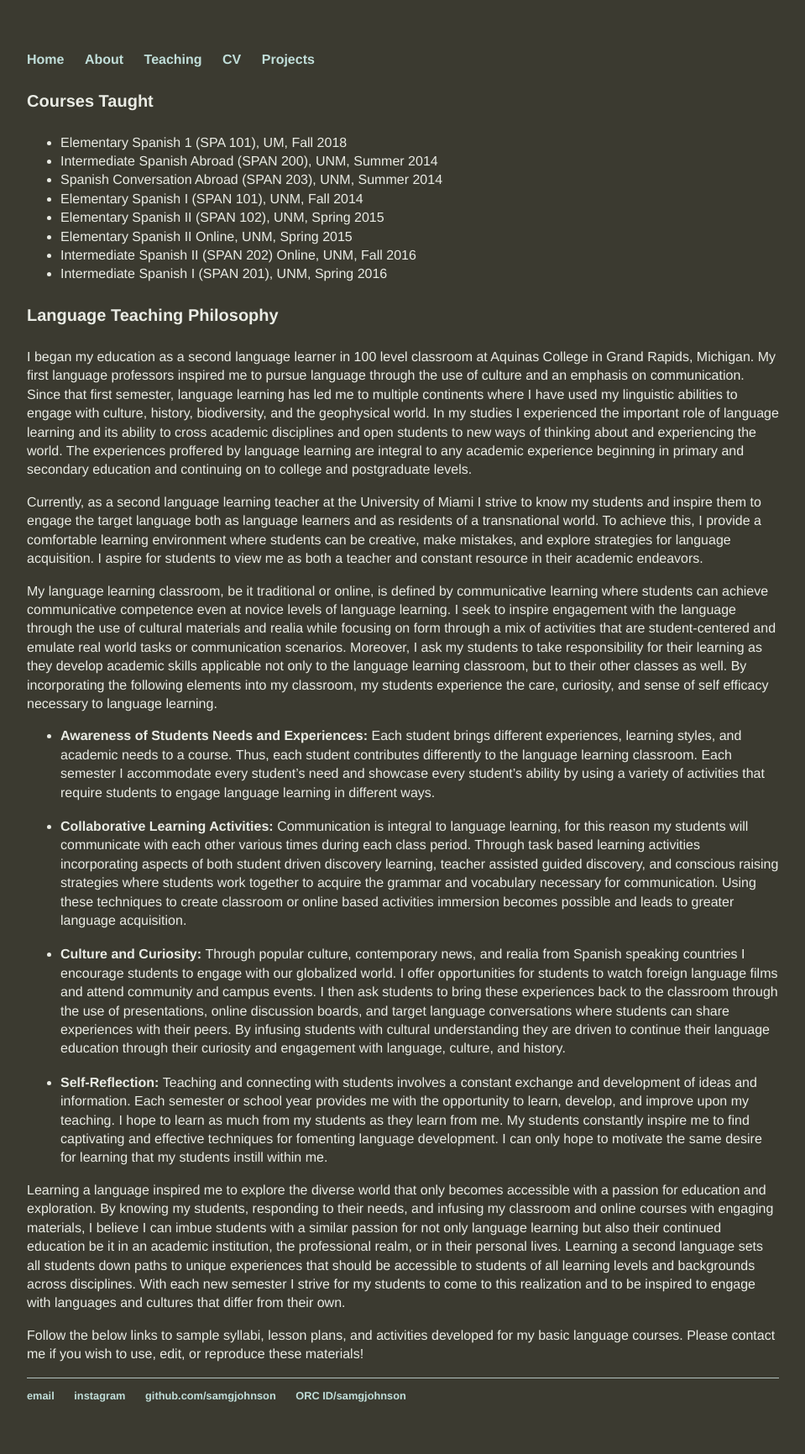
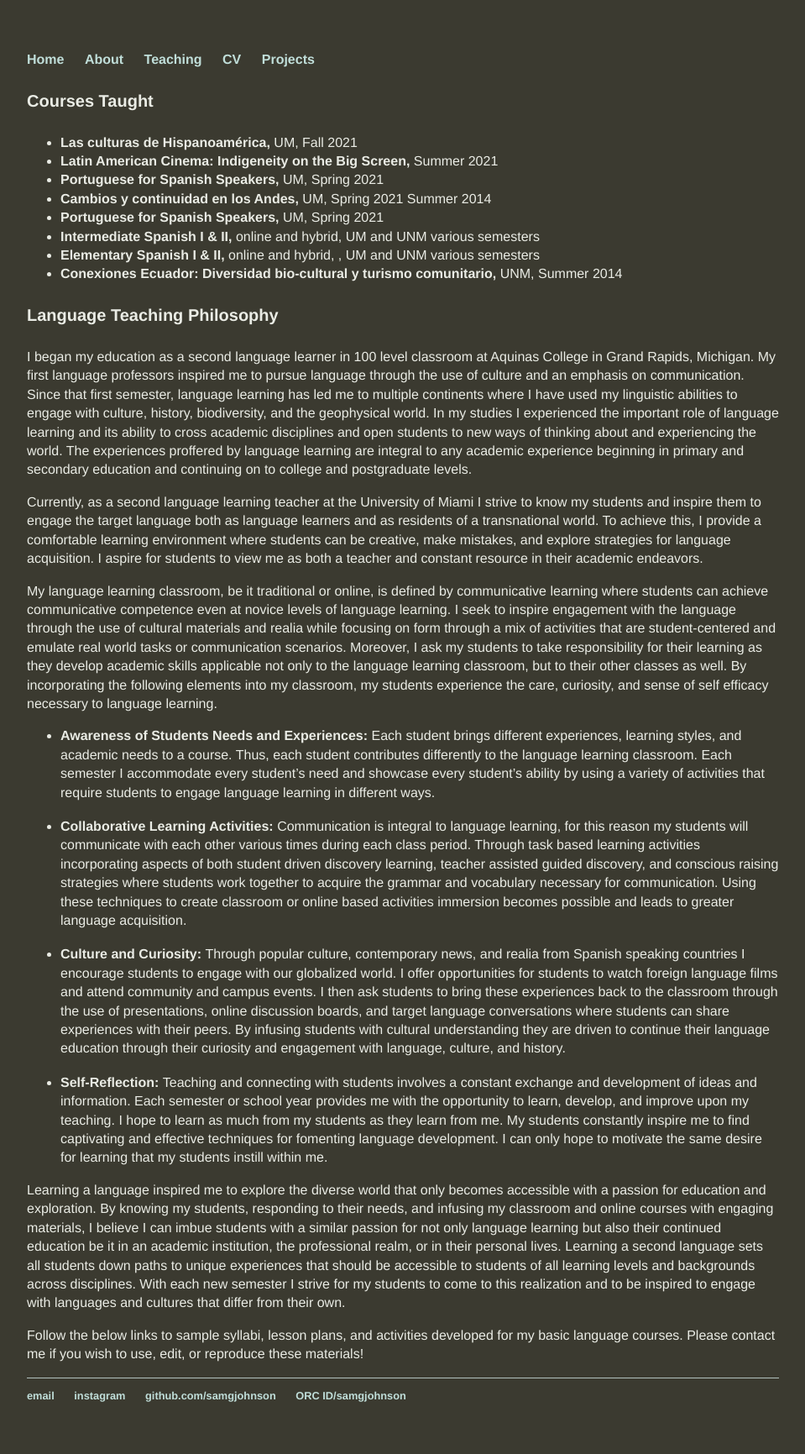
Before and after one commit to samgjohnson/samgjohnson.github.io, a Jekyll site: the page built from teaching portfolio/index.html, in a window 1280 px wide. Shown: the whole page at 84% size, without its empty margins (160-1119 px from the left). Built offline with Jekyll 4.4.1, drawn with Linux system fonts in a browser that asks for light colours.

Commit message:
Update index.html

```diff
--- a/teaching portfolio/index.html
+++ b/teaching portfolio/index.html
@@ -4,14 +4,14 @@ title: Teaching Portfolio
 ---
 <h4>Courses Taught</h4>
 <ul>
-  <li>Elementary Spanish 1 (SPA 101), UM, Fall 2018</li>
-  <li>Intermediate Spanish Abroad (SPAN 200), UNM, Summer 2014</li>
-  <li>Spanish Conversation Abroad (SPAN 203), UNM, Summer 2014</li>
-  <li>Elementary Spanish I (SPAN 101), UNM, Fall 2014</li>
-  <li>Elementary Spanish II (SPAN 102), UNM, Spring 2015</li>
-  <li>Elementary Spanish II Online, UNM, Spring 2015</li>
-  <li>Intermediate Spanish II (SPAN 202) Online, UNM, Fall 2016</li>
-  <li>Intermediate Spanish I (SPAN 201), UNM, Spring 2016</li>
+<li><b>Las culturas de Hispanoamérica,</b> UM, Fall 2021</li>
+<li><b>Latin American Cinema: Indigeneity on the Big Screen,</b> Summer 2021</li>
+<li><b>Portuguese for Spanish Speakers,</b> UM, Spring 2021</li>
+<li><b>Cambios y continuidad en los Andes,</b> UM, Spring 2021 Summer 2014</li>
+<li><b>Portuguese for Spanish Speakers,</b> UM, Spring 2021</li>
+<li><b>Intermediate Spanish I & II,</b> online and hybrid, UM and UNM various semesters</li>
+<li><b>Elementary Spanish I & II,</b> online and hybrid, , UM and UNM various semesters</li>
+<li><b>Conexiones Ecuador: Diversidad bio-cultural y turismo comunitario,</b> UNM, Summer 2014 </li>
 </ul>
 
 <h4>Language Teaching Philosophy</h4>
```
